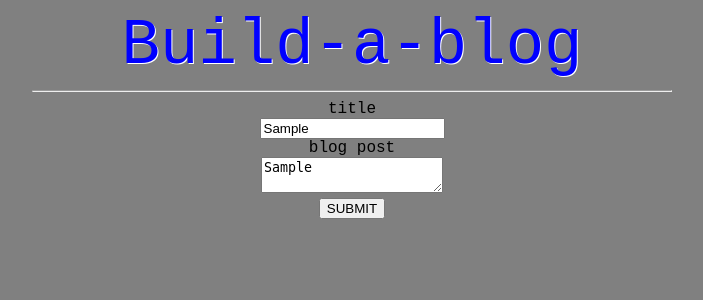
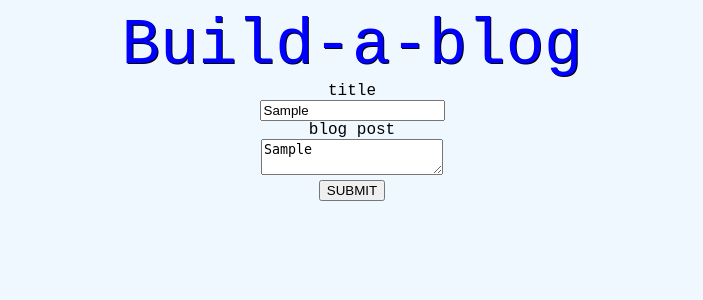
Before and after one commit to JeannieFallon/build-a-blog, a Python web app: template templates/new_post.html in a window 1280 px wide. Shown: the top 300 px of the page, without its empty margins (288-991 px from the left). Run offline with Jinja, Linux system fonts and the light colour scheme; the template is opened without the code that fills it: most values are stand-ins (such as "Sample title", 1, 10 or a date in 2020).

Commit message:
Added styling to displayed blog posts

```diff
--- a/templates/base.html
+++ b/templates/base.html
@@ -7,7 +7,7 @@
   -->
   <style>
   body {
-    background-color: grey;
+    background-color: #f0f8ff;
     font-family: "Courier New", Courier, monospace;
     text-align: center;
     margin: auto;
@@ -17,11 +17,12 @@
 
   .error {
     color: red;
+    font-size: 2em;
   }
 
   .page_title {
     color: blue;
-    text-shadow: 1px 1px #ffffff;
+    text-shadow: 1px 1px #000000;
     font-size: 4em;
     text-decoration: none;
   }
@@ -33,7 +34,7 @@
   }
 
   a:hover {
-  color: aqua;
+  color: #ff1493;
   }
   </style>
 
@@ -43,7 +44,7 @@
 </head>
 <body>
   <a href="/blog" class="page_title">Build-a-blog</a>
-  <hr>
+  <br>
   {% block new_post %}
   {% endblock %}
   {% block blog_post %}
--- a/templates/main_blog.html
+++ b/templates/main_blog.html
@@ -13,7 +13,7 @@
   {% for post in posts %}
     <hr>
     <strong>{{ post.title | safe }}</strong>
-    <br>
+    <br><br>
     {{ post.blog_post | safe }}
     <br>
     <em>{{ post.created | safe }}</em>
```
